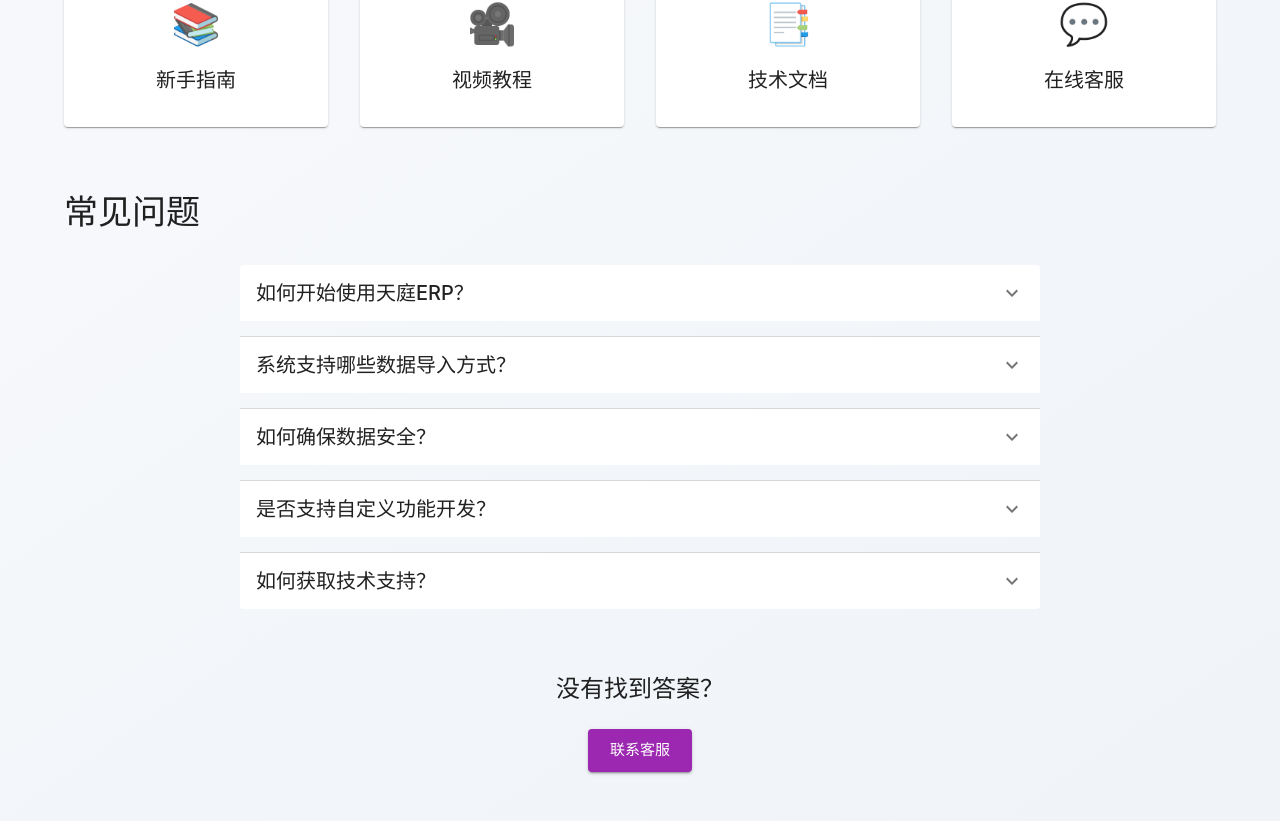
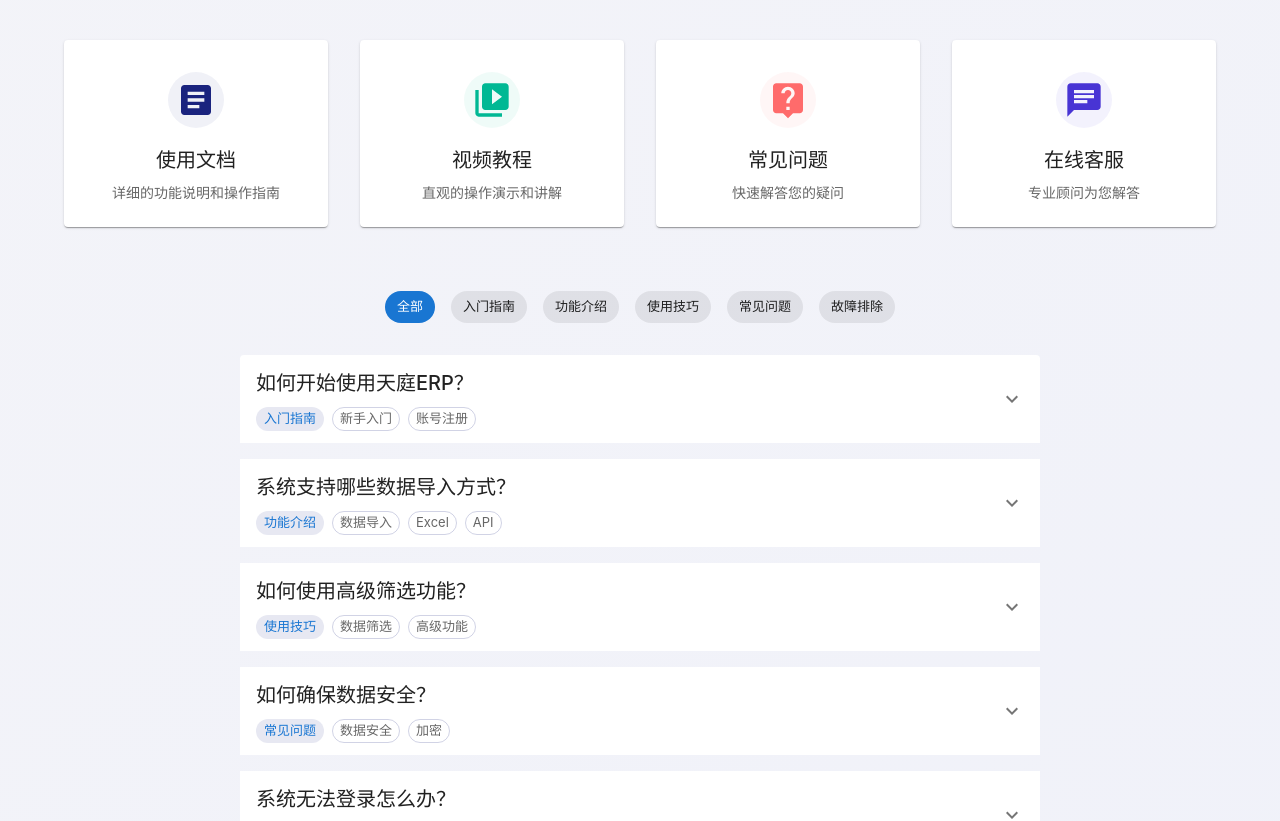
Before and after one commit to leeezw/official-website, a Next.js app: page /help in a window 1280 px wide. Shown: the part 368-1189 px from the top of the page. Built offline with nearby package versions, Linux system fonts and the light colour scheme.

Commit message:
帮助页面统一

```diff
--- a/app/help/page.tsx
+++ b/app/help/page.tsx
@@ -1,39 +1,101 @@
 'use client';
-import React from 'react';
-import { Box, Container, Typography, Grid, Accordion, AccordionSummary, AccordionDetails, TextField, Button, Card } from '@mui/material';
+import React, { useState } from 'react';
+import {
+  Box, Container, Typography, Grid, Accordion, AccordionSummary,
+  AccordionDetails, TextField, Button, Card, CardContent, Stack,
+  InputAdornment, IconButton, Chip
+} from '@mui/material';
 import ExpandMoreIcon from '@mui/icons-material/ExpandMore';
+import SearchIcon from '@mui/icons-material/Search';
+import ArticleIcon from '@mui/icons-material/Article';
+import VideoLibraryIcon from '@mui/icons-material/VideoLibrary';
+import LiveHelpIcon from '@mui/icons-material/LiveHelp';
+import ChatIcon from '@mui/icons-material/Chat';
 import Header from '../components/Header';
 import Footer from '../components/Footer';
 
+const categories = [
+  '全部', '入门指南', '功能介绍', '使用技巧', '常见问题', '故障排除'
+];
+
 const faqData = [
   {
+    category: '入门指南',
     question: '如何开始使用天庭ERP？',
-    answer: '注册账号后，我们的客服团队会为您提供详细的系统使用培训和指导，确保您能够快速上手使用系统的各项功能。'
+    answer: '注册账号后，我们的客服团队会为您提供详细的系统使用培训和指导，确保您能够快速上手使用系统的各项功能。',
+    tags: ['新手入门', '账号注册']
   },
   {
+    category: '功能介绍',
     question: '系统支持哪些数据导入方式？',
-    answer: '系统支持Excel批量导入、API接口对接、手动录入等多种数据导入方式，可以根据您的具体需求选择合适的方式。'
+    answer: '系统支持Excel批量导入、API接口对接、手动录入等多种数据导入方式，可以根据您的具体需求选择合适的方式。',
+    tags: ['数据导入', 'Excel', 'API']
   },
   {
-    question: '如何确保数据安全？',
-    answer: '我们采用银行级别的加密技术，所有数据传输都经过SSL加密，同时提供定期备份和多重身份认证等安全措施。'
+    category: '使用技巧',
+    question: '如何使用高级筛选功能？',
+    answer: '在列表页面点击"高级筛选"按钮，可以设置多个筛选条件，支持条件组合和自定义字段筛选。',
+    tags: ['数据筛选', '高级功能']
   },
   {
-    question: '是否支持自定义功能开发？',
-    answer: '是的，我们提供专业的定制开发服务，可以根据您的企业特点和需求进行个性化功能开发。'
+    category: '常见问题',
+    question: '如何确保数据安全？',
+    answer: '我们采用银行级别的加密技术，所有数据传输都经过SSL加密，同时提供定期备份和多重身份认证等安全措施。',
+    tags: ['数据安全', '加密']
   },
   {
-    question: '如何获取技术支持？',
-    answer: '我们提供7*24小时技术支持服务，您可以通过电话、邮件或在线客服获取帮助。企业版和旗舰版用户还可以享受专属客服服务。'
-  }
+    category: '故障排除',
+    question: '系统无法登录怎么办？',
+    answer: '请先检查网络连接和账号密码是否正确，如果问题仍然存在，可以尝试清除浏览器缓存或联系技术支持。',
+    tags: ['登录问题', '故障处理']
+  },
+];
+
+const quickLinks = [
+  {
+    title: '使用文档',
+    icon: <ArticleIcon sx={{ fontSize: 40 }} />,
+    description: '详细的功能说明和操作指南',
+    link: '/docs',
+    color: '#1A237E',
+  },
+  {
+    title: '视频教程',
+    icon: <VideoLibraryIcon sx={{ fontSize: 40 }} />,
+    description: '直观的操作演示和讲解',
+    link: '/videos',
+    color: '#00B894',
+  },
+  {
+    title: '常见问题',
+    icon: <LiveHelpIcon sx={{ fontSize: 40 }} />,
+    description: '快速解答您的疑问',
+    link: '/faq',
+    color: '#FF6B6B',
+  },
+  {
+    title: '在线客服',
+    icon: <ChatIcon sx={{ fontSize: 40 }} />,
+    description: '专业顾问为您解答',
+    link: '/support',
+    color: '#4834D4',
+  },
 ];
 
 export default function Help() {
-  const [searchTerm, setSearchTerm] = React.useState('');
+  const [searchTerm, setSearchTerm] = useState('');
+  const [selectedCategory, setSelectedCategory] = useState('全部');
+  const [expandedPanel, setExpandedPanel] = useState<string | false>(false);
+
+  const handlePanelChange = (panel: string) => (event: React.SyntheticEvent, isExpanded: boolean) => {
+    setExpandedPanel(isExpanded ? panel : false);
+  };
 
   const filteredFaq = faqData.filter(item =>
-    item.question.toLowerCase().includes(searchTerm.toLowerCase()) ||
-    item.answer.toLowerCase().includes(searchTerm.toLowerCase())
+    (selectedCategory === '全部' || item.category === selectedCategory) &&
+    (item.question.toLowerCase().includes(searchTerm.toLowerCase()) ||
+     item.answer.toLowerCase().includes(searchTerm.toLowerCase()) ||
+     item.tags.some(tag => tag.toLowerCase().includes(searchTerm.toLowerCase())))
   );
 
   return (
@@ -43,7 +105,7 @@ export default function Help() {
         sx={{
           pt: 15,
           pb: 10,
-          background: 'linear-gradient(145deg, #f6f8fb 30%, #f0f4f8 90%)',
+          background: 'linear-gradient(135deg, rgba(26, 35, 126, 0.05) 0%, rgba(63, 81, 181, 0.08) 100%)',
         }}
       >
         <Container maxWidth="lg">
@@ -53,13 +115,21 @@ export default function Help() {
             gutterBottom
             sx={{
               fontWeight: 700,
-              mb: 4,
-              background: 'linear-gradient(45deg, #1A237E 30%, #00B894 90%)',
+              mb: 2,
+              background: 'linear-gradient(45deg, #1A237E 30%, #3F51B5 90%)',
               WebkitBackgroundClip: 'text',
               WebkitTextFillColor: 'transparent',
             }}
           >
             帮助中心
+          </Typography>
+          <Typography
+            variant="h5"
+            align="center"
+            color="text.secondary"
+            sx={{ mb: 6, maxWidth: 600, mx: 'auto' }}
+          >
+            我们随时为您提供帮助，让您的使用体验更顺畅
           </Typography>
 
           {/* 搜索框 */}
@@ -67,9 +137,16 @@ export default function Help() {
             <TextField
               fullWidth
               variant="outlined"
-              placeholder="搜索常见问题..."
+              placeholder="搜索问题..."
               value={searchTerm}
               onChange={(e) => setSearchTerm(e.target.value)}
+              InputProps={{
+                startAdornment: (
+                  <InputAdornment position="start">
+                    <SearchIcon color="action" />
+                  </InputAdornment>
+                ),
+              }}
               sx={{
                 backgroundColor: 'white',
                 borderRadius: 2,
@@ -81,66 +158,132 @@ export default function Help() {
                     borderColor: 'transparent',
                   },
                   '&.Mui-focused fieldset': {
-                    borderColor: 'secondary.main',
+                    borderColor: 'primary.main',
                   },
                 },
               }}
             />
           </Box>
 
-          {/* 快速帮助卡片 */}
+          {/* 快速链接 */}
           <Grid container spacing={4} sx={{ mb: 8 }}>
-            {[
-              { title: '新手指南', icon: '📚', link: '/guide' },
-              { title: '视频教程', icon: '🎥', link: '/tutorials' },
-              { title: '技术文档', icon: '📑', link: '/docs' },
-              { title: '在线客服', icon: '💬', link: '/support' },
-            ].map((item, index) => (
+            {quickLinks.map((link, index) => (
               <Grid item xs={12} sm={6} md={3} key={index}>
                 <Card
                   sx={{
-                    p: 3,
-                    textAlign: 'center',
+                    height: '100%',
+                    transition: 'all 0.3s ease',
                     cursor: 'pointer',
-                    transition: 'all 0.3s ease',
                     '&:hover': {
                       transform: 'translateY(-8px)',
-                      boxShadow: '0 8px 30px rgba(0,0,0,0.12)',
+                      boxShadow: `0 8px 30px ${link.color}20`,
                     },
                   }}
                 >
-                  <Typography variant="h2" sx={{ mb: 2, fontSize: '2.5rem' }}>
-                    {item.icon}
-                  </Typography>
-                  <Typography variant="h6" gutterBottom>
-                    {item.title}
-                  </Typography>
+                  <CardContent sx={{ p: 4, textAlign: 'center' }}>
+                    <IconButton
+                      sx={{
+                        mb: 2,
+                        color: link.color,
+                        backgroundColor: `${link.color}10`,
+                        '&:hover': {
+                          backgroundColor: `${link.color}20`,
+                        },
+                      }}
+                    >
+                      {link.icon}
+                    </IconButton>
+                    <Typography variant="h6" gutterBottom>
+                      {link.title}
+                    </Typography>
+                    <Typography variant="body2" color="text.secondary">
+                      {link.description}
+                    </Typography>
+                  </CardContent>
                 </Card>
               </Grid>
             ))}
           </Grid>
 
-          {/* FAQ手风琴 */}
-          <Typography variant="h4" gutterBottom sx={{ mb: 4 }}>
-            常见问题
-          </Typography>
+          {/* 分类标签 */}
+          <Stack
+            direction="row"
+            spacing={1}
+            sx={{ mb: 4, flexWrap: 'wrap', gap: 1 }}
+            justifyContent="center"
+          >
+            {categories.map((category) => (
+              <Chip
+                key={category}
+                label={category}
+                onClick={() => setSelectedCategory(category)}
+                color={selectedCategory === category ? "primary" : "default"}
+                sx={{
+                  m: 0.5,
+                  '&:hover': {
+                    backgroundColor: 'rgba(26, 35, 126, 0.1)',
+                  },
+                }}
+              />
+            ))}
+          </Stack>
+
+          {/* FAQ列表 */}
           <Box sx={{ maxWidth: 800, mx: 'auto' }}>
             {filteredFaq.map((faq, index) => (
-              <Accordion key={index} elevation={0} sx={{ mb: 2, backgroundColor: 'white' }}>
+              <Accordion
+                key={index}
+                expanded={expandedPanel === `panel${index}`}
+                onChange={handlePanelChange(`panel${index}`)}
+                elevation={0}
+                sx={{
+                  mb: 2,
+                  backgroundColor: 'white',
+                  '&:before': {
+                    display: 'none',
+                  },
+                  '&:hover': {
+                    backgroundColor: 'rgba(26, 35, 126, 0.02)',
+                  },
+                }}
+              >
                 <AccordionSummary
                   expandIcon={<ExpandMoreIcon />}
                   sx={{
-                    '&:hover': {
-                      backgroundColor: 'rgba(0,0,0,0.02)',
+                    '& .MuiAccordionSummary-content': {
+                      display: 'flex',
+                      flexDirection: 'column',
                     },
                   }}
                 >
-                  <Typography variant="h6" sx={{ fontWeight: 500 }}>
+                  <Typography variant="h6" sx={{ fontWeight: 500, mb: 1 }}>
                     {faq.question}
                   </Typography>
+                  <Stack direction="row" spacing={1}>
+                    <Chip
+                      label={faq.category}
+                      size="small"
+                      sx={{
+                        backgroundColor: 'rgba(26, 35, 126, 0.1)',
+                        color: 'primary.main',
+                      }}
+                    />
+                    {faq.tags.map((tag, idx) => (
+                      <Chip
+                        key={idx}
+                        label={tag}
+                        size="small"
+                        variant="outlined"
+                        sx={{
+                          borderColor: 'rgba(26, 35, 126, 0.2)',
+                          color: 'text.secondary',
+                        }}
+                      />
+                    ))}
+                  </Stack>
                 </AccordionSummary>
                 <AccordionDetails>
-                  <Typography color="text.secondary">
+                  <Typography color="text.secondary" sx={{ lineHeight: 1.8 }}>
                     {faq.answer}
                   </Typography>
                 </AccordionDetails>
@@ -149,15 +292,33 @@ export default function Help() {
           </Box>
 
           {/* 联系支持 */}
-          <Box sx={{ textAlign: 'center', mt: 8 }}>
+          <Box
+            sx={{
+              textAlign: 'center',
+              mt: 8,
+              p: 6,
+              backgroundColor: 'white',
+              borderRadius: 4,
+              boxShadow: '0 4px 20px rgba(26, 35, 126, 0.1)',
+            }}
+          >
             <Typography variant="h5" gutterBottom>
               没有找到答案？
             </Typography>
+            <Typography color="text.secondary" sx={{ mb: 3 }}>
+              我们的技术支持团队随时为您服务
+            </Typography>
             <Button
               variant="contained"
-              color="secondary"
+              color="primary"
               size="large"
-              sx={{ mt: 2 }}
+              sx={{
+                px: 6,
+                background: 'linear-gradient(45deg, #1A237E 30%, #3F51B5 90%)',
+                '&:hover': {
+                  background: 'linear-gradient(45deg, #0D1642 30%, #1A237E 90%)',
+                },
+              }}
               onClick={() => window.location.href = '/contact'}
             >
               联系客服
```
